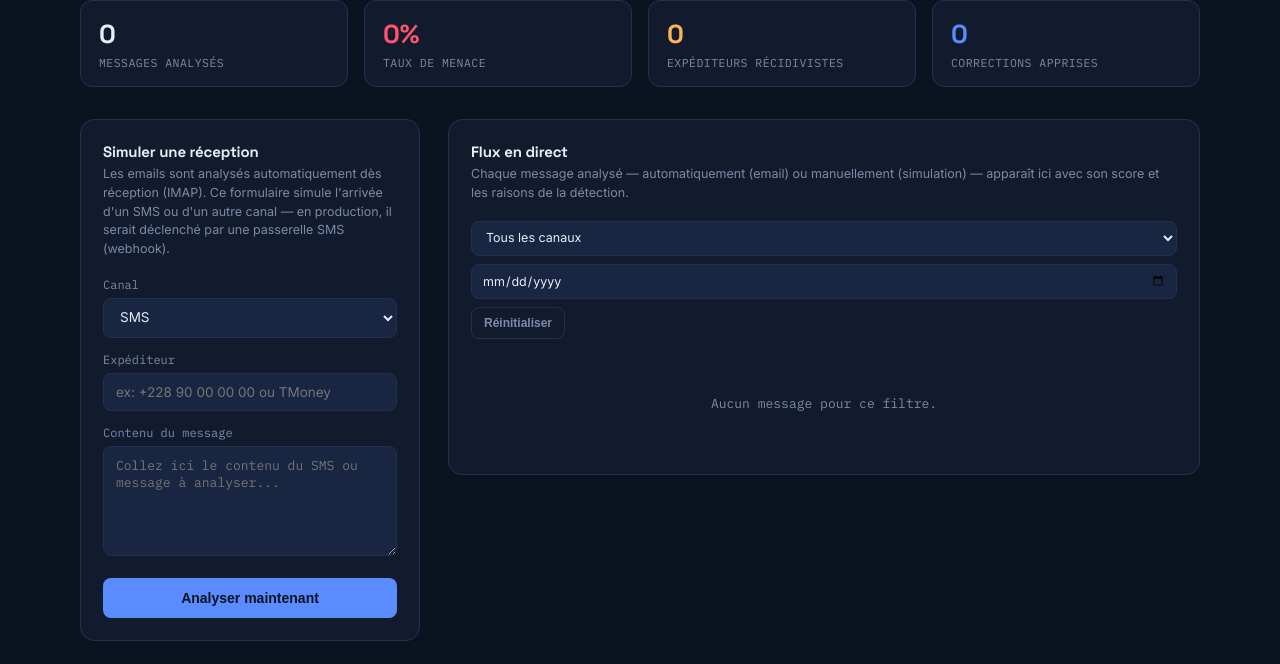
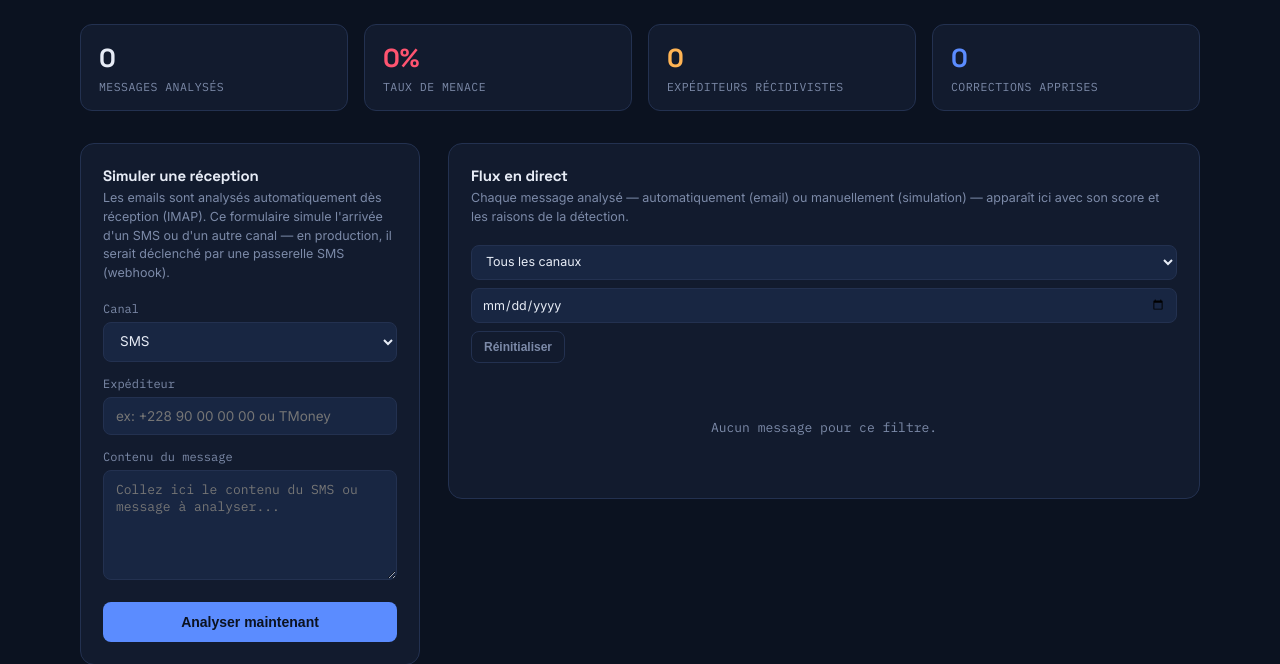
Before and after one commit to Emmaxxx-04/phishguard-server, a Flask app: page / in a window 1280 px wide. Shown: the part 95-759 px from the top of the page. Run offline with Flask 3, Linux system fonts and the light colour scheme; data that the repository does not hold is empty.

Commit message:
Add files via upload

```diff
--- a/templates/dashboard.html
+++ b/templates/dashboard.html
@@ -37,7 +37,7 @@
   main{padding:32px 40px; display:grid; grid-template-columns:340px 1fr; gap:28px; max-width:1200px; margin:0 auto; overflow-x:hidden; align-items:start;}
   @media(max-width:860px){ main{grid-template-columns:1fr;} }
 
-  .stats-row{max-width:1200px; margin:0 auto; padding:0 40px; display:grid; grid-template-columns:repeat(4,1fr); gap:16px;}
+  .stats-row{max-width:1200px; margin:0 auto; padding:24px 40px 0; display:grid; grid-template-columns:repeat(4,1fr); gap:16px;}
   @media(max-width:860px){ .stats-row{grid-template-columns:repeat(2,1fr);} }
   .stat-card{background:var(--panel); border:1px solid var(--line); border-radius:12px; padding:16px 18px;}
   .stat-value{font-family:'Space Grotesk',sans-serif; font-size:26px; font-weight:700;}
```
